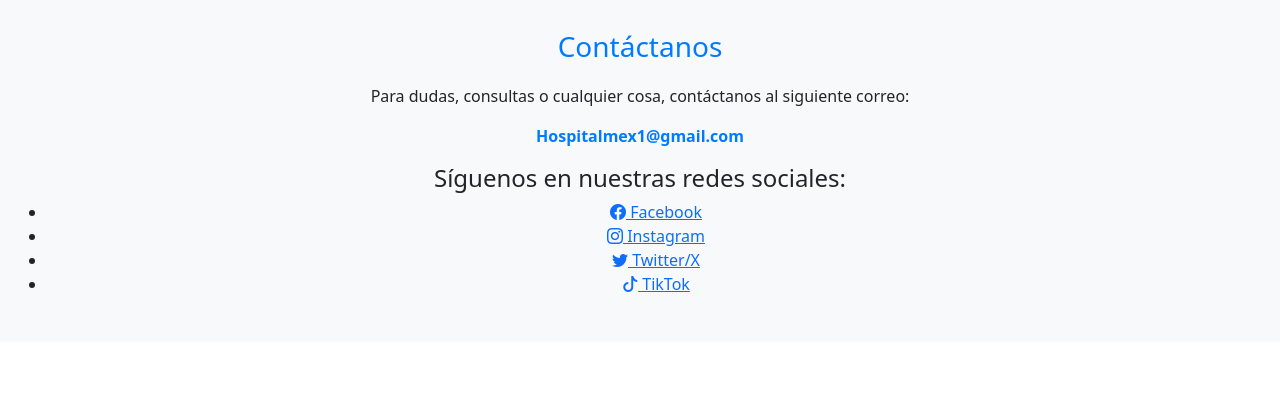
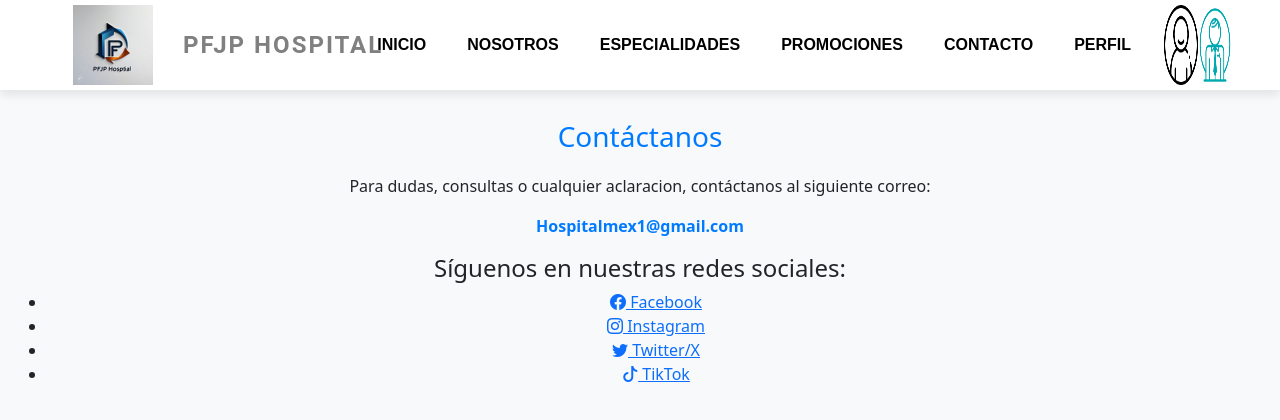
Before and after one commit to Kenauh/paginaWeb, a plain HTML site: page PaginaWeb/Contactos2.html in a window 1280 px wide. Drawn offline with nearby package versions, Linux system fonts and the light colour scheme; files that its build step writes are made by us from their sources.

Commit message:
contactos

```diff
--- a/PaginaWeb/Contactos2.html
+++ b/PaginaWeb/Contactos2.html
@@ -7,14 +7,60 @@
     <!-- Bootstrap CSS -->
     <link href="https://cdn.jsdelivr.net/npm/bootstrap@5.3.0-alpha3/dist/css/bootstrap.min.css" rel="stylesheet">
     <!-- Archivo CSS externo -->
-    <link rel="stylesheet" href="contactos.css">
+    <link href="estilos/contactos.css" rel="stylesheet">
+    <link href="estilos/barra-navegacion-doctores.css" rel="stylesheet">
 </head>
 <body>
+    <nav class="navbar navbar-expand-lg navbar-light bg-primary fixed-top py-2">
+        <!-- Logo Izquierdo -->
+        <a href="inicio.html" class="navbar-brand d-flex align-items-center" >
+            <img src="imagenes/Logotipo.jpg" alt="Logo Izquierda" class="img-fluid" >
+            <span class="logo-text">PFJP Hospital</span>
+        </a>
+
+        <!-- Botón de colapso para dispositivos móviles -->
+        <button class="navbar-toggler" type="button" data-toggle="collapse" data-target="#navbarNav" aria-controls="navbarNav" aria-expanded="false" aria-label="Toggle navigation">
+            <span class="navbar-toggler-icon"></span>
+        </button>
+
+        <!-- Menú de navegación -->
+        <div class="collapse navbar-collapse" id="navbarNav">
+            <ul class="navbar-nav mr-auto">
+                <li class="nav-item active">
+                    <a class="nav-link text-white" href="inicio.html">Inicio</a>
+                </li>
+                <li class="nav-item">
+                    <a class="nav-link text-white" href="Nosotros.html">Nosotros</a>
+                </li>
+                <li class="nav-item">
+                    <a class="nav-link text-white" href="especialidades.html ">Especialidades</a>
+                </li>
+                <li class="nav-item">
+                    <a class="nav-link text-white" href="Promociones.html">Promociones</a>
+                </li>
+                <li class="nav-item">
+                    <a class="nav-link text-white" href="Contactos2.html">Contacto</a>
+                </li>
+                <li class="nav-item">
+                    <a class="nav-link text-white" href="Perfil.html">Perfil</a>
+                </li>
+            </ul>
+
+            <!-- Imagen Derecha -->
+            <a id="inicio_de_sesion" href="Login.html" class="d-flex align-items-center">
+                <img src="imagenes/Perfil.png" alt="Logo Derecha" class="img-fluid" >
+            </a>
+             <!-- Segunda imagen de login -->
+             <a id="inicio_de_sesion" href="LoginDoctor.html" class="d-flex align-items-center ml-3">
+                <img src="imagenes/logindoc.png" alt="Logo Derecha 2" class="img-fluid" >
+            </a>
+        </div>
+    </nav>
 
     <!-- Sección de contacto -->
     <footer class="contact-section">
         <h3>Contáctanos</h3>
-        <p>Para dudas, consultas o cualquier cosa, contáctanos al siguiente correo:</p>
+        <p>Para dudas, consultas o cualquier aclaracion, contáctanos al siguiente correo:</p>
         <p><a href="mailto:Hospitalmex1@gmail.com">Hospitalmex1@gmail.com</a></p>
 
         <h4>Síguenos en nuestras redes sociales:</h4>
```
Also changed, not shown: PaginaWeb/inicio.html (+1 -1 lines).
